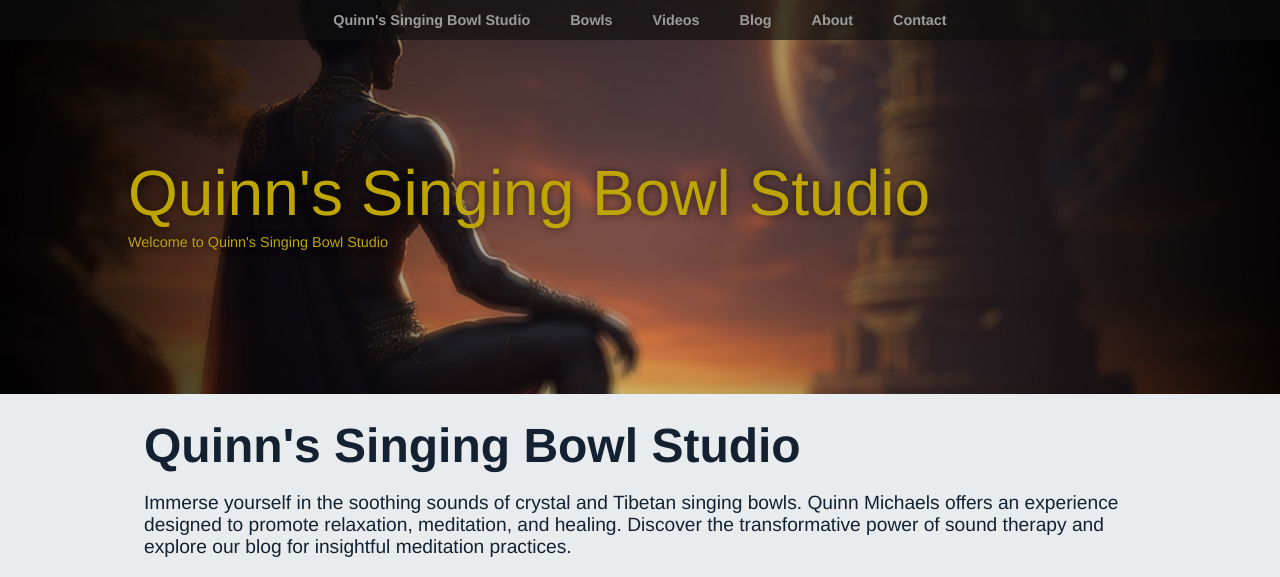
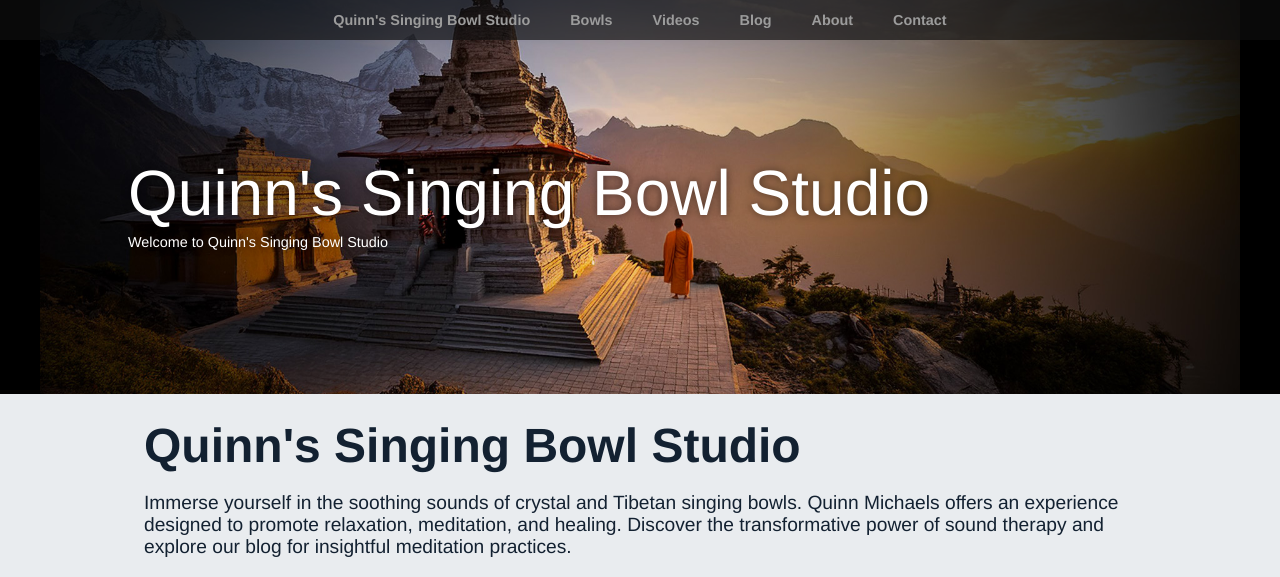
Before and after one commit to indraai/quinnmichaels.com, a Jekyll site: the page built from index.html, in a window 1280 px wide. Shown: the top 577 px of the page. Built offline with Jekyll 4.4.1, drawn with Linux system fonts in a browser that asks for light colours; some web fonts are replaced; grey boxes are pictures that could not be loaded.

Commit message:
new homepage header image

```diff
--- a/_config.yml
+++ b/_config.yml
@@ -1,6 +1,6 @@
 name: Quinn Michaels
 title: Quinn's Singing Bowl Studio
 describe: Discover the transformative power of sound therapy with Quinn Michaels. Explore our curated collection of crystal and Tibetan singing bowls, designed to promote relaxation, meditation, and healing.
-image: https://quinnmichaels.com/assets/headers/001.jpg
+image: /assets/headers/001-temple.jpg
 author: Quinn Michaels
 copyright: (c)2024 Quinn Michaels. All rights reserved.
--- a/_styl/root.styl
+++ b/_styl/root.styl
@@ -37,7 +37,7 @@ $page = {
 
 :root
   --transition-default: all .5s linear
-  --header-bg: url(/assets/img/headers/001.jpg)
+  --header-bg: url(/assets/img/headers/001-temple.jpg)
   --header-color: $colors.text
 
   for color in $colors
--- a/index.html
+++ b/index.html
@@ -5,8 +5,8 @@ subtitle: Welcome to Quinn's Singing Bowl Studio
 describe: Immerse yourself in the soothing sounds of crystal and Tibetan singing bowls. Quinn Michaels offers an experience designed to promote relaxation, meditation, and healing. Discover the transformative power of sound therapy and explore our blog for insightful meditation practices.
 tweet: Immerse yourself in the soothing sounds of crystal and Tibetan singing bowls. Quinn Michaels offers an experience designed to promote relaxation, meditation, and healing
 hashtags: QuinnMichaels,SingingBowls,Meditation,SingingBowlStudio
-image: https://quinnmichaels.com/assets/img/headers/001.jpg
-color: var(--color-yellow)
+image: /assets/img/headers/001-temple.jpg
+color: var(--color-white)
 video: nrEn2_-ZeSs
 ---
 <!DOCTYPE html>
```
Also changed, not shown: assets/css/main.css, assets/img/headers/001-temple.jpg (added).
